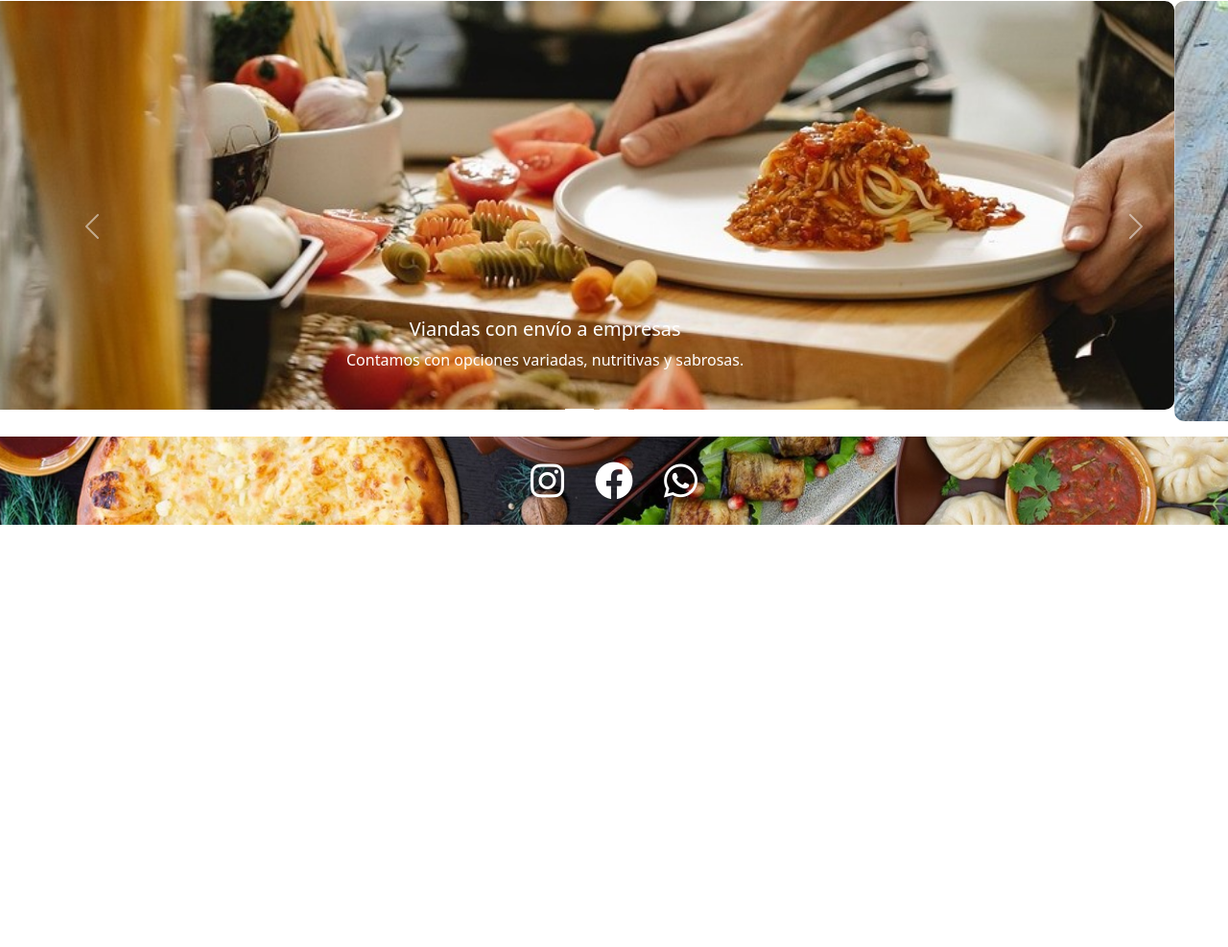
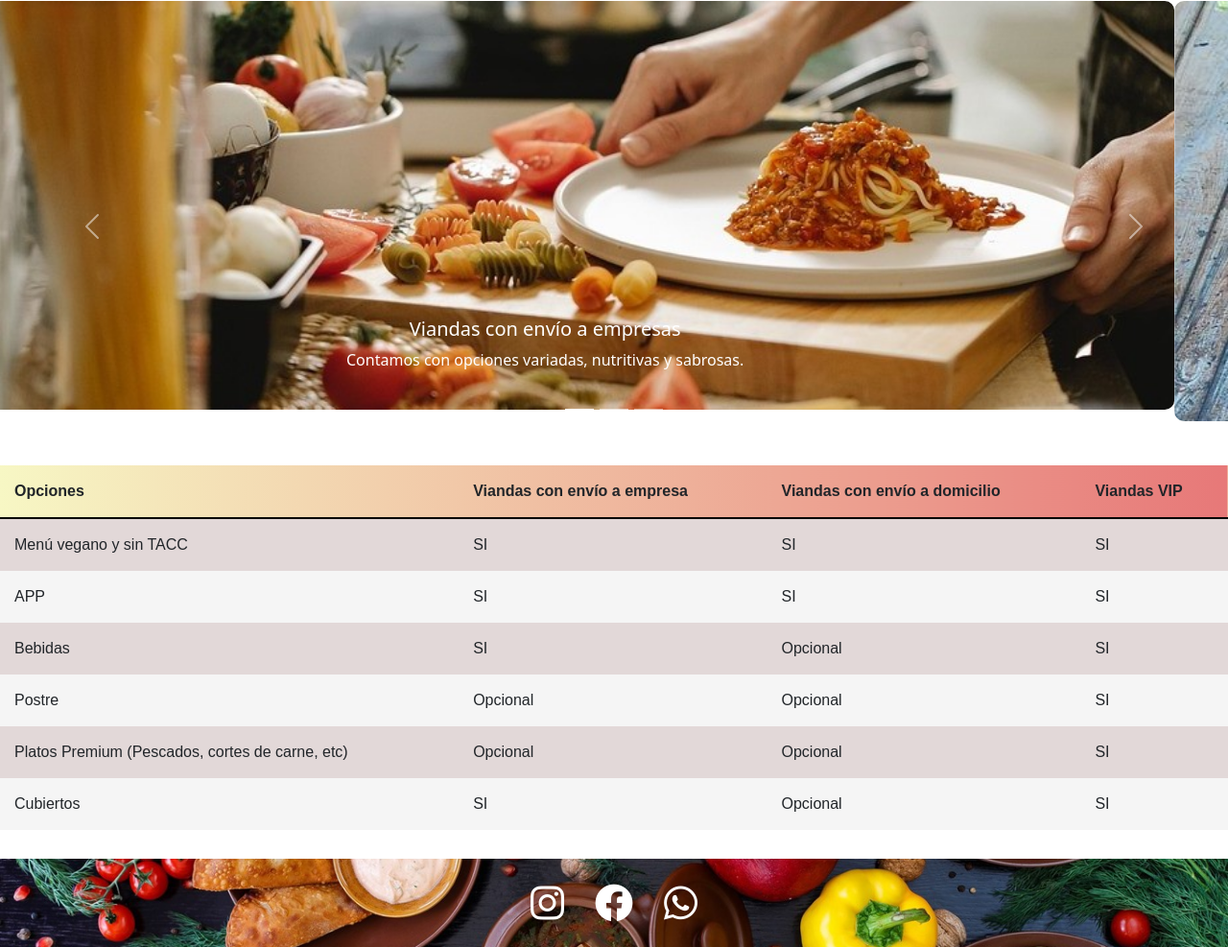
Before and after one commit to luciladm/ServiciodeViandas, a plain HTML site: page services.html in a window 1280 px wide. Shown: the part 116-1103 px from the top of the page at 96% size. Before the commit the page ends 800 px from the top, so only its background shows below. Drawn offline with nearby package versions, Linux system fonts and the light colour scheme.

Commit message:
add table, modify pages

```diff
--- a/services.html
+++ b/services.html
@@ -96,6 +96,50 @@
               <span class="visually-hidden">Next</span>
             </button>
           </div>
+          <table>
+            <thead class="up">
+              <th>Opciones</th>
+              <th>Viandas con envío a empresa</th>
+              <th>Viandas con envío a domicilio</th>
+              <th>Viandas VIP</th>
+            </thead>
+            <tr>
+              <td>Menú vegano y sin TACC</td>
+              <td>SI</td>
+              <td>SI</td>
+              <td>SI</td>
+            </tr>
+            <tr>
+              <td>APP</td>
+              <td>SI</td>
+              <td>SI</td>
+              <td>SI</td>
+            </tr>
+            <tr>
+              <td>Bebidas</td>
+              <td>SI</td>
+              <td>Opcional</td>
+              <td>SI</td>
+            </tr>
+            <tr>
+              <td>Postre</td>
+              <td>Opcional</td>
+              <td>Opcional</td>
+              <td>SI</td>
+            </tr>
+            <tr>
+              <td>Platos Premium (Pescados, cortes de carne, etc)</td>
+              <td>Opcional</td>
+              <td>Opcional</td>
+              <td>SI</td>
+            </tr>
+            <tr>
+              <td>Cubiertos</td>
+              <td>SI</td>
+              <td>Opcional</td>
+              <td>SI</td>
+            </tr>
+          </table>
     </main>
     <footer id="footer">
         <div>
--- a/stlye.css
+++ b/stlye.css
@@ -23,7 +23,6 @@ header nav {
     left: 0;
     top: 0;
     width: 100%;
-    padding: 1rem;
  }
 
 header .nav-link {
@@ -115,9 +114,7 @@ main .row .card-img-top {
     padding: 10px;
 }
 
-main .card {
-    margin: 10px !important;
-}
+
 
 /* FOOTER */
 
@@ -227,6 +224,9 @@ main button {
 
 /* viandas*/
 
+div.card {
+    margin: auto !important;
+}
 
 main ol {
     font-size: 20px;
@@ -332,5 +332,28 @@ main .contenedor img {
 
 }
 
+/* end viandas */
 
-/* fin viandas */
+/* Services */
+
+table {
+    background-color: rgb(226, 216, 216);
+    font-family: Arial, Helvetica, sans-serif;
+    margin: 30px auto;
+    width: 100%;
+}
+
+th, td {
+    padding: 15px;
+}
+
+tr:nth-child(even) {
+    background-color: whitesmoke;
+}
+
+thead {
+    background-image: linear-gradient(to left, rgb(231, 120, 120), rgb(247, 247, 196));
+    border-bottom: solid 2px black;
+}
+
+/* end services */
```
Also changed, not shown: viandas.html (+0 -45 lines).
